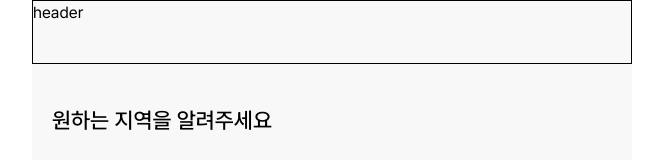
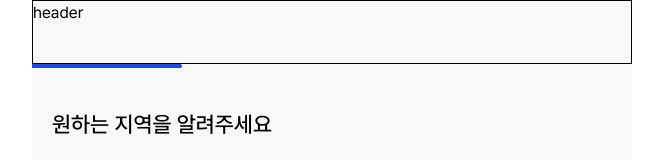
Before and after one commit to FC-DEV3-Final-Project/zoop-frontend, a Next.js app: page /chat/filter in a window 1280 px wide. Shown: the top 160 px of the page, without its empty margins (308-971 px from the left). Built offline with nearby package versions, Linux system fonts and the light colour scheme.

Commit message:
feat: 상단 progress bar 추가

```diff
--- a/src/app/chat/filter/page.tsx
+++ b/src/app/chat/filter/page.tsx
@@ -12,10 +12,30 @@ const TRANSACTION_OPTIONS = ["월세", "전세", "매매"];
 const HOUSING_OPTIONS = ["원룸 / 투룸", "빌라", "오피스텔", "아파트"];
 
 const Page = () => {
-  const { Funnel, Step, nextStep } = useFunnel("1", "4");
+  const { Funnel, Step, currentStep, nextStep } = useFunnel("1", "4");
+
+  const getProgressWidthClass = (step: string) => {
+    switch (step) {
+      case "1":
+        return "w-1/4";
+      case "2":
+        return "w-2/4";
+      case "3":
+        return "w-3/4";
+      case "4":
+        return "w-full";
+      default:
+        return "w-0";
+    }
+  };
 
   return (
-    <div className="h-full px-5 pt-10">
+    <>
+      {/** Progress */}
+      <div
+        className={`h-[4px] rounded-br-[16px] rounded-tr-[16px] bg-blue-800-primary transition-all duration-300 ${getProgressWidthClass(currentStep)}`}
+      />
+      <div className="h-[calc(100%-4px)] px-5 pt-10">
         <Funnel>
           <Step name="1">
             <LocationStep onNext={nextStep} />
@@ -31,6 +51,7 @@ const Page = () => {
           </Step>
         </Funnel>
       </div>
+    </>
   );
 };
 
```
Lines whose indentation alone changed are shown as unchanged.
